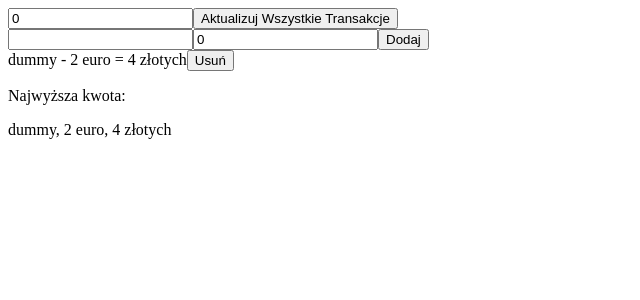
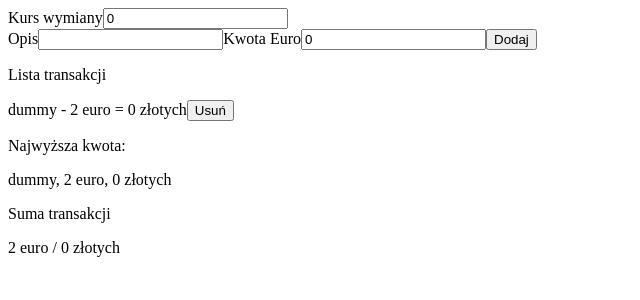
Before and after one commit to michalosinski91/przelicznik-walut, a React app: page / in a window 1280 px wide. Shown: the top 300 px of the page, without its empty margins (0-640 px from the left). Built offline with nearby package versions, Linux system fonts and the light colour scheme; the HTML template or start-up script is replaced by a standard one.

Commit message:
live exchange rate update on all transactions

```diff
--- a/src/App.js
+++ b/src/App.js
@@ -10,22 +10,17 @@ const App = ({ transactions, addTransaction, removeTransaction }) => {
     const [euroAmount, setEuroAmount] = useState(0)
     const [transactionId, setTransactionId] = useState(1)
 
-    const handleUpdateExchangeRate = event => {
-        event.preventDefault()
-        console.log('clicked exchange rate')
-    }
-
     const maxAmount = transactions.reduce((prev, current) => (prev.euroAmount > current.euroAmount) ? prev : current, 1)
+    const totalAmountEUR = transactions.reduce((acc, current) => (acc + current.euroAmount), 0)
+    const totalAmountPLN = transactions.reduce((acc, current) => (acc + current.euroAmount*euroExchangeRate), 0)
 
     const handleAddTransaction = event => {
         event.preventDefault()
         let id = transactionId
-        const plnAmount = euroAmount*euroExchangeRate
         const content = {
             id,
             description,
             euroAmount,
-            plnAmount,
         }
         addTransaction(content)
         id++
@@ -39,26 +34,33 @@ const App = ({ transactions, addTransaction, removeTransaction }) => {
         <div>
             <div>
                 <form onSubmit={event => handleUpdateExchangeRate(event)}>
+                    <label>Kurs wymiany</label>
                     <input type="number" step="0.01" name="exchangeRate" value={euroExchangeRate} onChange={({target}) => setEuroExchangeRate(target.value)} />
-                    <button type="submit">Aktualizuj Wszystkie Transakcje</button>
                 </form>
             </div>
             <div>
                 <form onSubmit={event => handleAddTransaction(event)}>
+                    <label>Opis</label>
                     <input type="text" name="description" value={description} onChange={({target}) => setDescription(target.value)} />
+                    <label>Kwota Euro</label>
                     <input type="number" step="0.01" name="euroAmount" value={euroAmount} onChange={({target}) => setEuroAmount(target.value)} />
                     <button type="submit">Dodaj</button>
                 </form>
             </div>
             <div>
+                <p>Lista transakcji</p>
                 {transactions
-                ? transactions.map(transaction => <Transaction key={transaction.id} transaction={transaction} removeTransaction={removeTransaction} />)
+                ? transactions.map(transaction => <Transaction key={transaction.id} transaction={transaction} removeTransaction={removeTransaction} euroExchangeRate={euroExchangeRate} />)
                 : null
                 }
             </div>
             <div>
                 <p>Najwyższa kwota:</p>
-                {`${maxAmount.description}, ${maxAmount.euroAmount} euro, ${maxAmount.plnAmount} złotych`}
+                {`${maxAmount.description}, ${maxAmount.euroAmount} euro, ${maxAmount.euroAmount*euroExchangeRate} złotych`}
+            </div>
+            <div>
+                <p>Suma transakcji</p>
+                {`${Number(totalAmountEUR)} euro / ${totalAmountPLN} złotych`}
             </div>
         </div>
     )
@@ -72,7 +74,7 @@ const mapStateToProps = state => {
 
 const matchDispatchToProps = {
     addTransaction,
-    removeTransaction
+    removeTransaction,
 }
 
 
--- a/src/components/Transaction.js
+++ b/src/components/Transaction.js
@@ -1,13 +1,13 @@
 import React from 'react'
 
-const Transaction = ({ transaction, removeTransaction }) => {
+const Transaction = ({ transaction, removeTransaction, euroExchangeRate }) => {
     const handleRemoveTransaction = () => {
         console.log('clicked', transaction.id)
         removeTransaction(transaction.id)
     }
     return (
         <div>
-            {`${transaction.description} - ${transaction.euroAmount} euro = ${transaction.plnAmount} złotych`}
+            {`${transaction.description} - ${transaction.euroAmount} euro = ${transaction.euroAmount*euroExchangeRate} złotych`}
             <button onClick={handleRemoveTransaction}>Usuń</button>
         </div>
     )
--- a/src/store/actions.js
+++ b/src/store/actions.js
@@ -1,9 +1,3 @@
-/*export const updateExchangeRate = data => ({
-    type: 'UPDATE_EXCHANGE_RATE',
-    data
-})
-*/
-
 export const addTransaction = data => ({
     type: 'ADD_TRANSACTION',
     data
--- a/src/store/reducer.js
+++ b/src/store/reducer.js
@@ -1,16 +1,11 @@
 const initialState = [
-    { id: 0, description: 'dummy', euroAmount: 2, plnAmount: 4 },
+    { id: 0, description: 'dummy', euroAmount: 2 },
 ]
 
 const reducer = (state = initialState, action) => {
     console.log('state now: ', state)
     console.log('action: ', action)
     switch (action.type) {
-/*        case 'UPDATE_EXCHANGE_RATE':
-            return {
-                ...state, exchangeRate: action.data
-            }
-*/
         case 'ADD_TRANSACTION':
             console.log(action.data)
             return [
@@ -19,7 +14,6 @@ const reducer = (state = initialState, action) => {
                     id: action.data.id,
                     description: action.data.description,
                     euroAmount: action.data.euroAmount,
-                    plnAmount: action.data.plnAmount
                 }
             ]
         case 'REMOVE_TRANSACTION':
```
